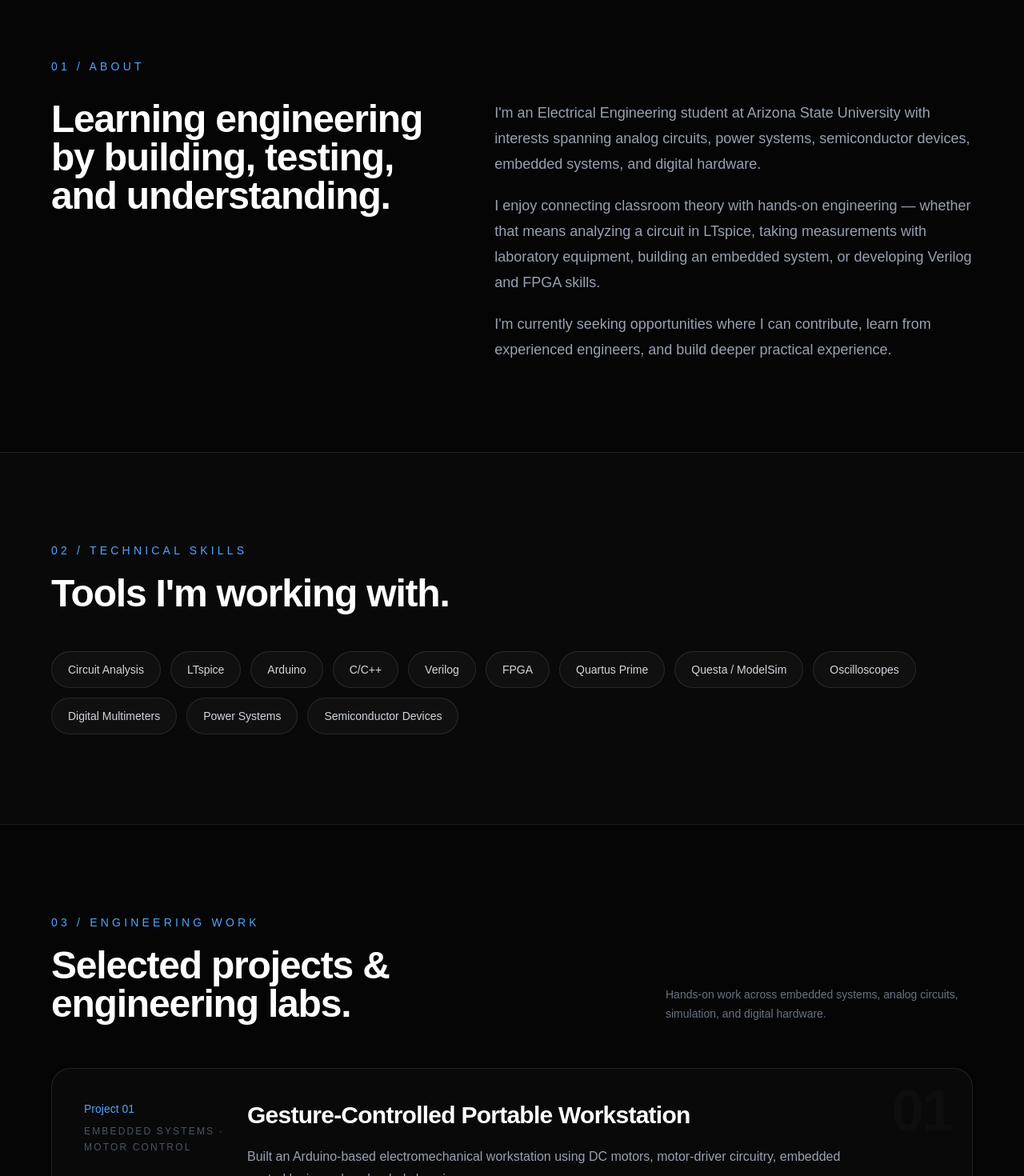
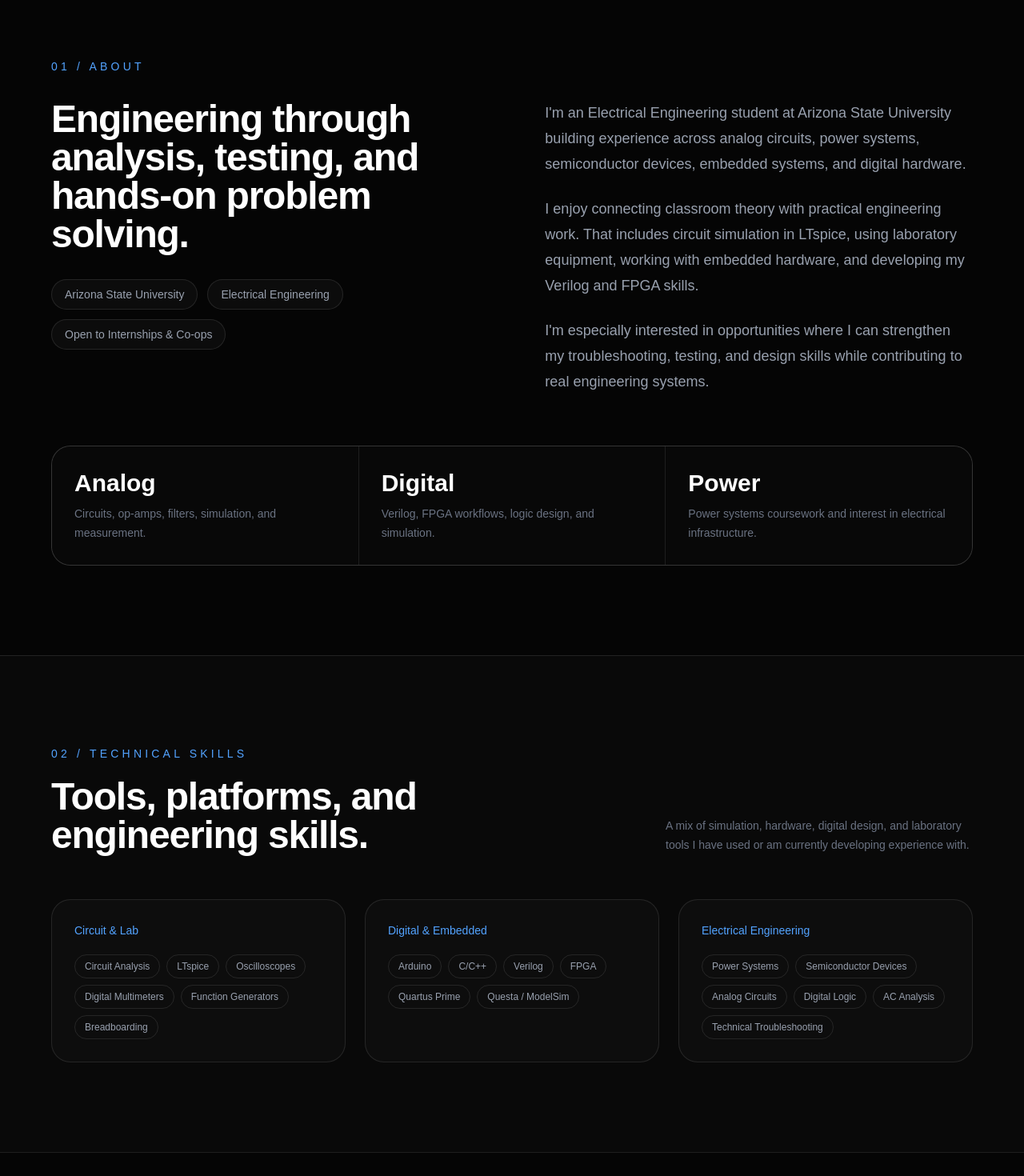
Before and after one commit to zadilraza/my-portfolio, a Next.js app: page / in a window 1280 px wide. Shown: the part 840-2310 px from the top of the page at 80% size. Built offline with nearby package versions, Linux system fonts and the light colour scheme.

Commit message:
Polish about and skills sections

```diff
--- a/src/app/page.tsx
+++ b/src/app/page.tsx
@@ -185,30 +185,68 @@ export default function Home() {
       01 / About
     </p>
 
-          <div className="mt-8 grid gap-14 md:grid-cols-[1fr_1.2fr]">
+    <div className="mt-8 grid gap-14 lg:grid-cols-[1.05fr_1fr]">
+      <div>
         <h2 className="text-4xl font-semibold tracking-tight sm:text-5xl">
-              Learning engineering by building, testing, and understanding.
+          Engineering through analysis, testing, and hands-on problem solving.
         </h2>
 
-            <div className="space-y-5 text-lg leading-8 text-gray-400">
+        <div className="mt-8 flex flex-wrap gap-3">
+          <span className="rounded-full border border-white/10 bg-white/[0.03] px-4 py-2 text-sm text-gray-400">
+            Arizona State University
+          </span>
+
+          <span className="rounded-full border border-white/10 bg-white/[0.03] px-4 py-2 text-sm text-gray-400">
+            Electrical Engineering
+          </span>
+
+          <span className="rounded-full border border-white/10 bg-white/[0.03] px-4 py-2 text-sm text-gray-400">
+            Open to Internships & Co-ops
+          </span>
+        </div>
+      </div>
+
+      <div className="space-y-6 text-lg leading-8 text-gray-400">
         <p>
-                I&apos;m an Electrical Engineering student at Arizona State
-                University with interests spanning analog circuits, power
-                systems, semiconductor devices, embedded systems, and digital
-                hardware.
+          I&apos;m an Electrical Engineering student at Arizona State University
+          building experience across analog circuits, power systems,
+          semiconductor devices, embedded systems, and digital hardware.
         </p>
 
         <p>
-                I enjoy connecting classroom theory with hands-on engineering —
-                whether that means analyzing a circuit in LTspice, taking
-                measurements with laboratory equipment, building an embedded
-                system, or developing Verilog and FPGA skills.
+          I enjoy connecting classroom theory with practical engineering work.
+          That includes circuit simulation in LTspice, using laboratory
+          equipment, working with embedded hardware, and developing my Verilog
+          and FPGA skills.
         </p>
 
         <p>
-                I&apos;m currently seeking opportunities where I can contribute,
-                learn from experienced engineers, and build deeper practical
-                experience.
+          I&apos;m especially interested in opportunities where I can strengthen
+          my troubleshooting, testing, and design skills while contributing to
+          real engineering systems.
+        </p>
+      </div>
+    </div>
+
+    <div className="mt-16 grid gap-px overflow-hidden rounded-3xl border border-white/10 bg-white/10 sm:grid-cols-3">
+      <div className="bg-[#080808] p-7">
+        <p className="text-3xl font-semibold">Analog</p>
+        <p className="mt-2 text-sm leading-6 text-gray-500">
+          Circuits, op-amps, filters, simulation, and measurement.
+        </p>
+      </div>
+
+      <div className="bg-[#080808] p-7">
+        <p className="text-3xl font-semibold">Digital</p>
+        <p className="mt-2 text-sm leading-6 text-gray-500">
+          Verilog, FPGA workflows, logic design, and simulation.
+        </p>
+      </div>
+
+      <div className="bg-[#080808] p-7">
+        <p className="text-3xl font-semibold">Power</p>
+        <p className="mt-2 text-sm leading-6 text-gray-500">
+          Power systems coursework and interest in electrical infrastructure.
         </p>
       </div>
     </div>
@@ -225,23 +263,90 @@ export default function Home() {
       02 / Technical Skills
     </p>
 
-          <h2 className="mt-5 text-4xl font-semibold tracking-tight sm:text-5xl">
-            Tools I&apos;m working with.
+    <div className="mt-5 flex flex-col gap-5 md:flex-row md:items-end md:justify-between">
+      <h2 className="max-w-2xl text-4xl font-semibold tracking-tight sm:text-5xl">
+        Tools, platforms, and engineering skills.
       </h2>
 
-          <div className="mt-12 flex flex-wrap gap-3">
-            {skills.map((skill) => (
+      <p className="max-w-sm text-sm leading-6 text-gray-500">
+        A mix of simulation, hardware, digital design, and laboratory tools I
+        have used or am currently developing experience with.
+      </p>
+    </div>
+
+    <div className="mt-14 grid gap-6 md:grid-cols-2 lg:grid-cols-3">
+      <div className="rounded-3xl border border-white/10 bg-white/[0.02] p-7">
+        <p className="text-sm font-medium text-blue-400">Circuit & Lab</p>
+
+        <div className="mt-5 flex flex-wrap gap-2">
+          {[
+            "Circuit Analysis",
+            "LTspice",
+            "Oscilloscopes",
+            "Digital Multimeters",
+            "Function Generators",
+            "Breadboarding",
+          ].map((skill) => (
             <span
               key={skill}
-                className="rounded-full border border-white/10 bg-white/[0.03] px-5 py-3 text-sm text-gray-300 transition duration-300 hover:-translate-y-1 hover:border-blue-400/50 hover:text-white"
+              className="rounded-full border border-white/10 px-3 py-1.5 text-xs text-gray-400"
             >
               {skill}
             </span>
           ))}
         </div>
       </div>
+
+      <div className="rounded-3xl border border-white/10 bg-white/[0.02] p-7">
+        <p className="text-sm font-medium text-blue-400">
+          Digital & Embedded
+        </p>
+
+        <div className="mt-5 flex flex-wrap gap-2">
+          {[
+            "Arduino",
+            "C/C++",
+            "Verilog",
+            "FPGA",
+            "Quartus Prime",
+            "Questa / ModelSim",
+          ].map((skill) => (
+            <span
+              key={skill}
+              className="rounded-full border border-white/10 px-3 py-1.5 text-xs text-gray-400"
+            >
+              {skill}
+            </span>
+          ))}
+        </div>
+      </div>
+
+      <div className="rounded-3xl border border-white/10 bg-white/[0.02] p-7">
+        <p className="text-sm font-medium text-blue-400">
+          Electrical Engineering
+        </p>
+
+        <div className="mt-5 flex flex-wrap gap-2">
+          {[
+            "Power Systems",
+            "Semiconductor Devices",
+            "Analog Circuits",
+            "Digital Logic",
+            "AC Analysis",
+            "Technical Troubleshooting",
+          ].map((skill) => (
+            <span
+              key={skill}
+              className="rounded-full border border-white/10 px-3 py-1.5 text-xs text-gray-400"
+            >
+              {skill}
+            </span>
+          ))}
+        </div>
+      </div>
+    </div>
+  </div>
 </section>
-
       {/* PROJECTS */}
       {/* PROJECTS */}
 <section id="projects" className="border-t border-white/10 px-6 py-28">
```
Lines whose indentation alone changed are shown as unchanged.
